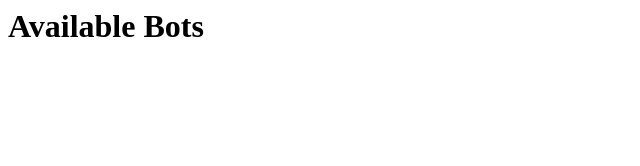
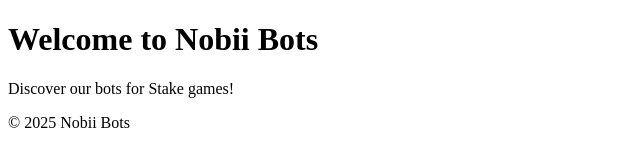
Before and after one commit to l0vabhiii/Midowwebcreater, a plain HTML site: page bots.html in a window 1280 px wide. Shown: the whole page, without its empty margins (0-640 px from the left). Drawn offline with Linux system fonts and the light colour scheme.

Commit message:
Update bots.html

```diff
--- a/bots.html
+++ b/bots.html
@@ -1 +1,21 @@
-<html><head><title>Stake Bots</title></head><body><h1>Available Bots</h1></body></html>
+<!DOCTYPE html>
+<html lang="en">
+<head>
+    <meta charset="UTF-8">
+    <meta name="viewport" content="width=device-width, initial-scale=1.0">
+    <title>Nobii Bots</title>
+    <link rel="stylesheet" href="styles.css">
+</head>
+<body>
+    <header>
+        <h1>Welcome to Nobii Bots</h1>
+    </header>
+    <main>
+        <p>Discover our bots for Stake games!</p>
+    </main>
+    <footer>
+        <p>&copy; 2025 Nobii Bots</p>
+    </footer>
+    <script src="script.js"></script>
+</body>
+</html>
```
